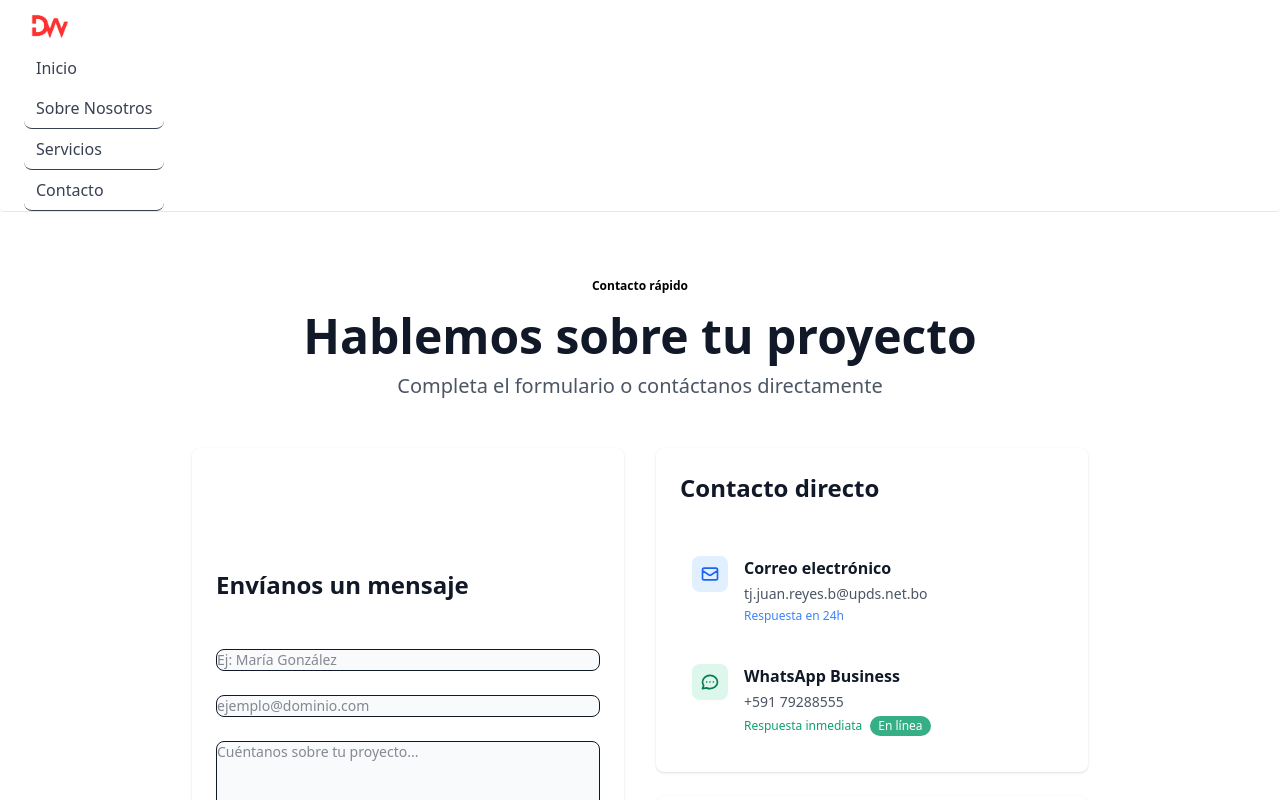
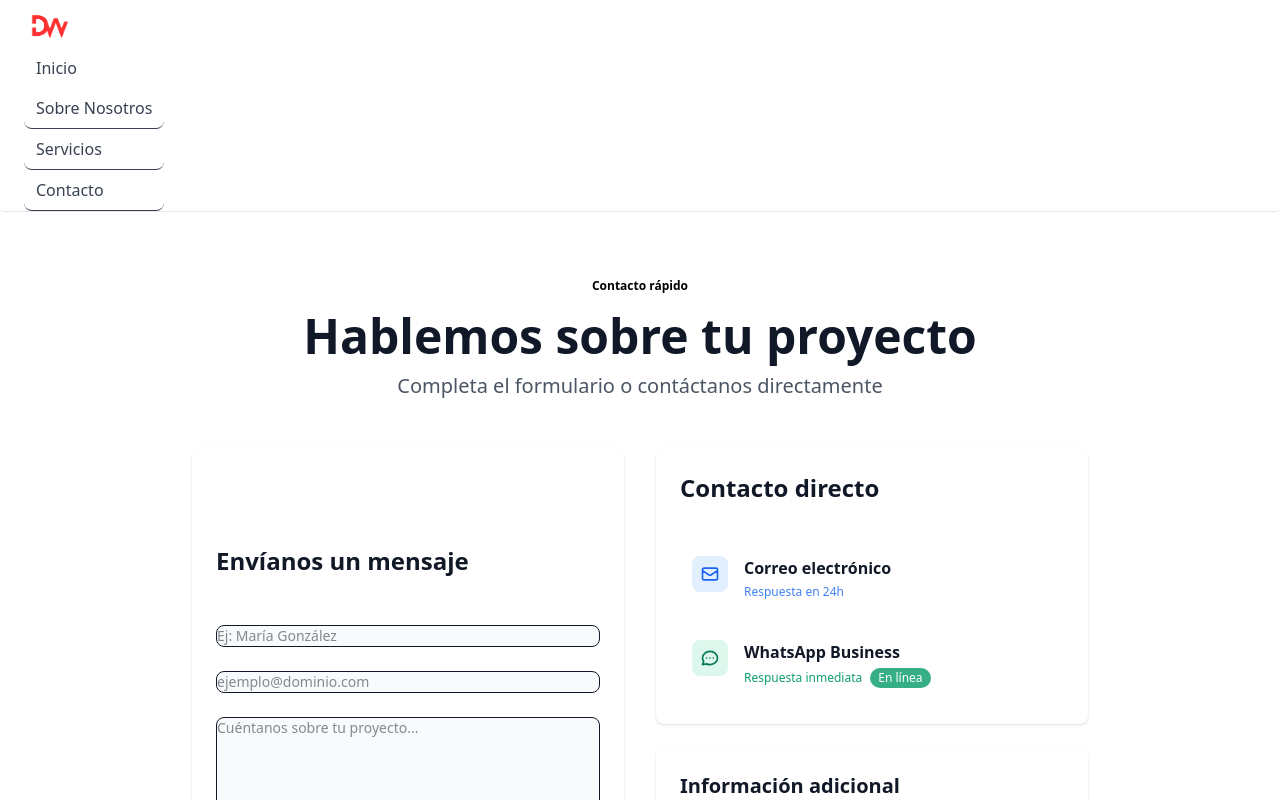
Before and after one commit to RafaelReyes0816/DevWarriors, a React (Vite) app: page /contact in a window 1280 px wide. Shown: the top 800 px of the page. Built offline with nearby package versions, Linux system fonts and the light colour scheme.

Commit message:
Cambios en correo y celular

```diff
--- a/src/pages/Contact.jsx
+++ b/src/pages/Contact.jsx
@@ -191,7 +191,7 @@ export default function Contact() {
                   </div>
                   <div className="flex-1">
                     <h3 className="font-semibold text-gray-900 dark:text-white">Correo electrónico</h3>
-                    <p className="text-sm text-gray-600 dark:text-gray-400 mt-1">tj.juan.reyes.b@upds.net.bo</p>
+                    <p className="text-sm text-gray-600 dark:text-gray-400 mt-1"></p>
                     <span className="text-xs text-blue-500 dark:text-blue-300 mt-1 block">Respuesta en 24h</span>
                   </div>
                 </div>
@@ -208,7 +208,7 @@ export default function Contact() {
                   </div>
                   <div className="flex-1">
                     <h3 className="font-semibold text-gray-900 dark:text-white">WhatsApp Business</h3>
-                    <p className="text-sm text-gray-600 dark:text-gray-400 mt-1">+591 79288555</p>
+                    <p className="text-sm text-gray-600 dark:text-gray-400 mt-1"></p>
                     <div className="flex items-center mt-1">
                       <span className="text-xs text-green-500 dark:text-green-300 mr-2">Respuesta inmediata</span>
                       <span className="text-xs bg-green-500 text-white px-2 py-0.5 rounded-full animate-pulse">En línea</span>
```
